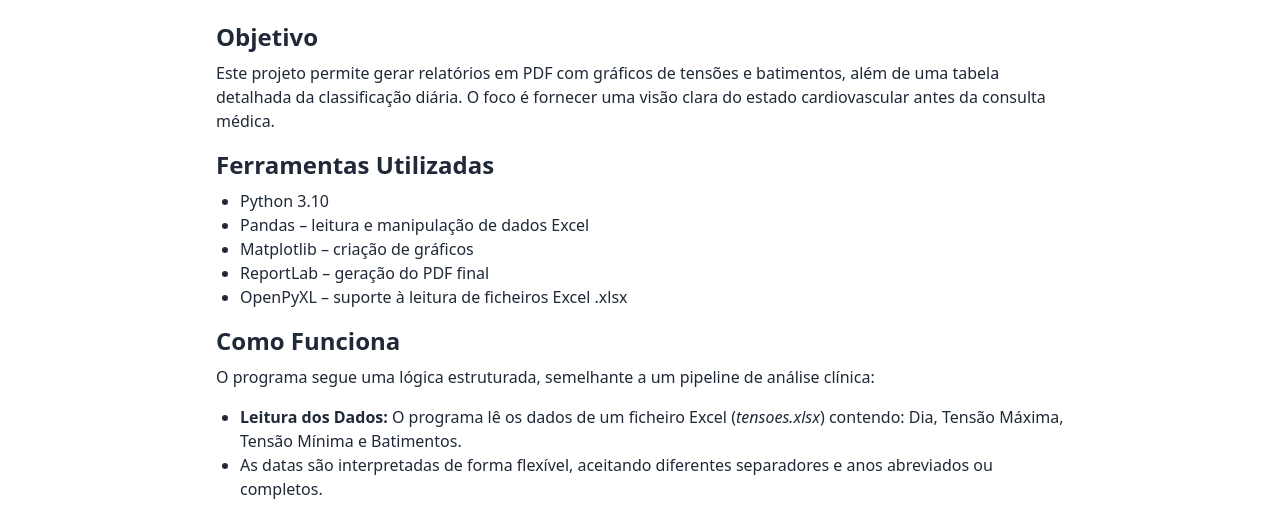
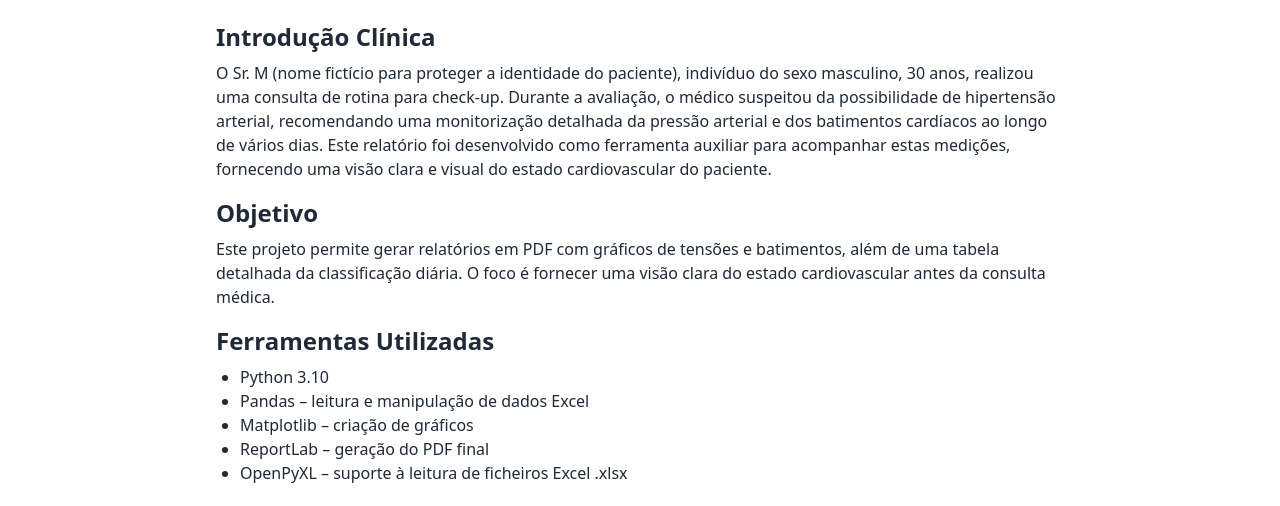
Before and after one commit to DanielRCostaDEV/DanielRCostaDEV.github.io, a plain HTML site: page projeto_pressao.html in a window 1280 px wide. Shown: the part 259-765 px from the top of the page. Drawn offline with nearby package versions, Linux system fonts and the light colour scheme.

Commit message:
Update projeto_pressao.html - Added introdução clinica
Update projeto_pressao.html - Added introdução clinica

```diff
--- a/projeto_pressao.html
+++ b/projeto_pressao.html
@@ -34,6 +34,13 @@
     <h2 class="text-4xl font-bold mb-4">Relatório Automático de Pressão Arterial</h2>
     <p class="text-gray-600 text-lg mb-6">
       Projeto desenvolvido com o objetivo de monitorizar e analisar a pressão arterial e os batimentos cardíacos de forma prática e visual.
+    </p>
+
+        <!-- Introdução Clínica -->
+    <h3 class="text-2xl font-semibold mb-2">Introdução Clínica</h3>
+    <p class="mb-4">
+        O Sr. M (nome fictício para proteger a identidade do paciente), indivíduo do sexo masculino, 30 anos, realizou uma consulta de rotina para check-up. Durante a avaliação, o médico suspeitou da possibilidade de hipertensão arterial, recomendando uma monitorização detalhada da pressão arterial e dos batimentos cardíacos ao longo de vários dias.
+        Este relatório foi desenvolvido como ferramenta auxiliar para acompanhar estas medições, fornecendo uma visão clara e visual do estado cardiovascular do paciente.
     </p>
 
     <!-- Objetivo -->
```
